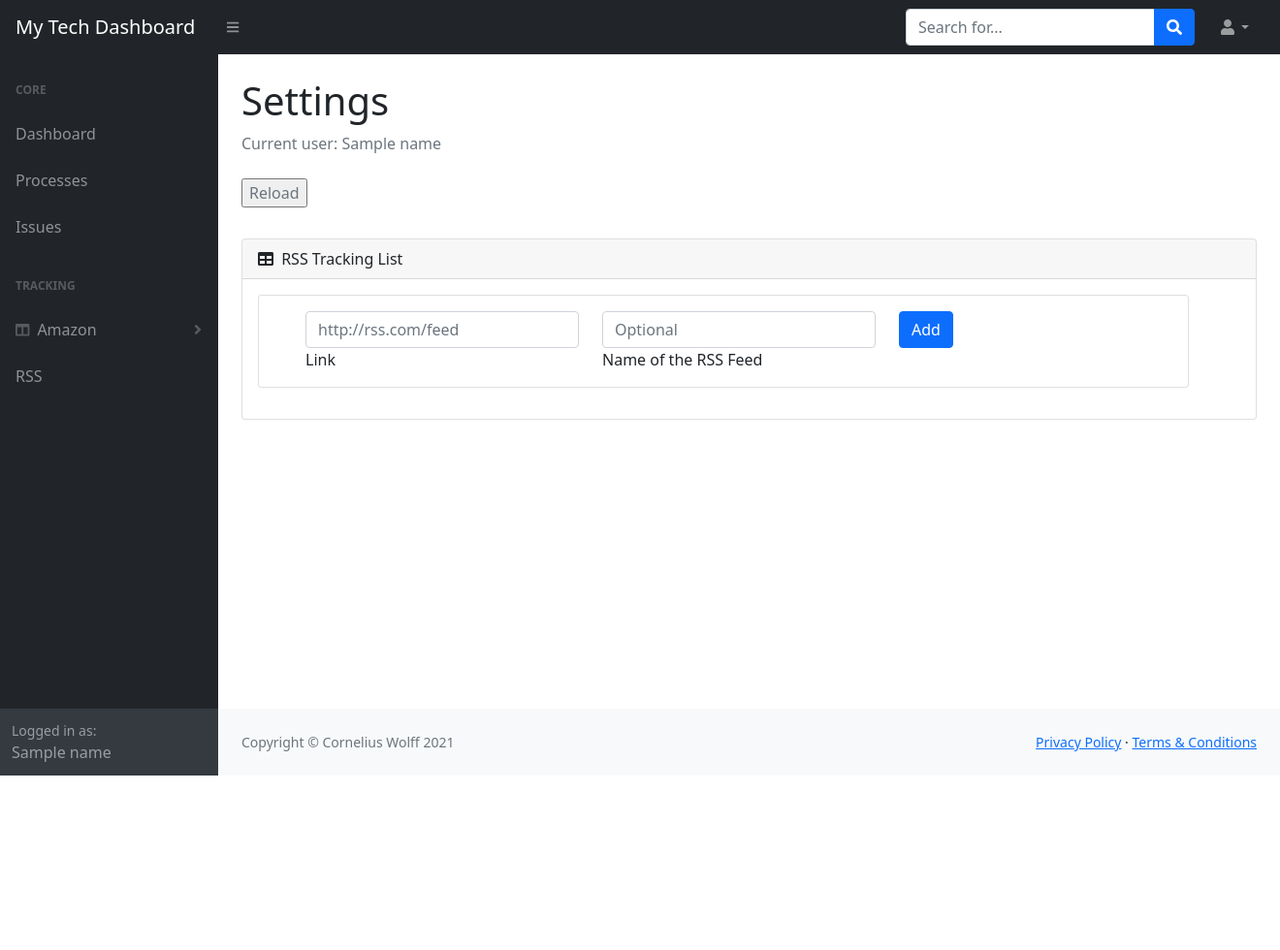
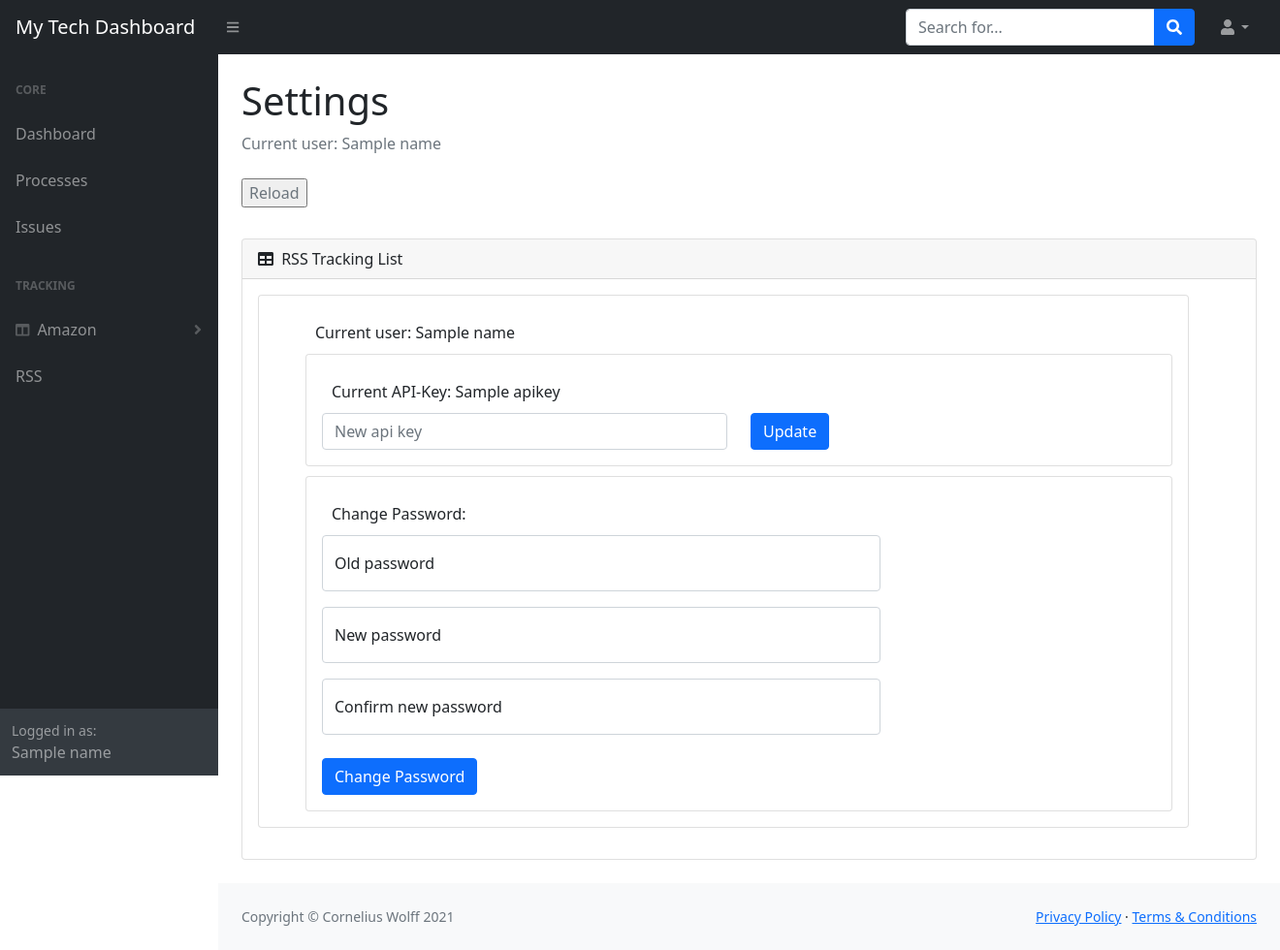
Before and after one commit to cowolff/Telegram_Tech_News, a Flask app: template templates/settings.html in a window 1320 px wide. Shown: the whole page at 97% size. Before the commit the page ends 800 px from the top, so only its background shows below. Run offline with Flask 2, Linux system fonts and the light colour scheme; the template is opened without the code that fills it: most values are stand-ins (such as "Sample title", 1, 10 or a date in 2020); some libraries are stand-ins or nearby versions.

Commit message:
Added update forms - settings.html
Added the necessary update forms in the settings.html for changing the API-Key and the password of the user. The functionality on the server side is not yet implemented.

```diff
--- a/templates/settings.html
+++ b/templates/settings.html
@@ -142,17 +142,52 @@
                                 <ol class="card" style="width: 60rem;">
                                     <div class="card-body">
                                         <form>
-                                            <div class="row">
-                                                <div class="col">
-                                                    <input type="text" id="linkRSS" class="form-control" name="linkRSSField" placeholder="http://rss.com/feed">
-                                                    <label for="linkRSS">Link</label>
+                                            <div style="margin: 10px">
+                                                <a>Current user: {{ name }}</a>
+                                            </div>
+                                            <div class="card">
+                                                <div class="card-body">
+                                                    <div style="margin: 10px">
+                                                        <a>Current API-Key: {{ APIKey }}</a>
+                                                    </div>
+                                                    <div class="row">
+                                                            <div class="col">
+                                                                <input type="text" id="apiKey" class="form-control"
+                                                                    name="apiKeyInput" placeholder="New api key">
+                                                            </div>
+                                                            <div class="col">
+                                                                <input class="btn btn-primary" name="APIKey"
+                                                                    type="submit" value="Update"></input>
+                                                            </div>
+                                                    </div>
                                                 </div>
-                                                <div class="col">
-                                                    <input type="text" id="RSSName" class="form-control" name="nameRSSField" placeholder="Optional">
-                                                    <label for="RSSName">Name of the RSS Feed</label>
-                                                </div>
-                                                <div class="col">
-                                                    <input class="btn btn-primary" name="RSSAdd" type="submit" value="Add"></input>
+                                            </div>
+                                            <div class="card" style="margin-top: 10px">
+                                                <div class="card-body">
+                                                    <div style="margin: 10px">
+                                                        <a>Change Password:</a>
+                                                    </div>
+                                                    <div class="form-floating mb-3" style="width: 60rem;">
+                                                        <input class="form-control" id="oldPassword" type="password"
+                                                            placeholder="Password" name="password" value="{{
+                                                        request.form.password }}" style="width: 60%;"/>
+                                                        <label for="oldPassword">Old password</label>
+                                                    </div>
+                                                    <div class="form-floating mb-3" style="width: 60rem;">
+                                                        <input class="form-control" id="newPassword" type="password"
+                                                            placeholder="New Password" name="password" value="{{
+                                                        request.form.password }}" style="width: 60%;"/>
+                                                        <label for="newPassword">New password</label>
+                                                    </div>
+                                                    <div class="form-floating mb-3" style="width: 60rem;">
+                                                        <input class="form-control" id="newPasswordConfirm" type="password"
+                                                            placeholder="Password" name="password" value="{{
+                                                        request.form.password }}" style="width: 60%;"/>
+                                                        <label for="oldPassword">Confirm new password</label>
+                                                    </div>
+                                                    <div class="d-flex align-items-center justify-content-between mt-4 mb-0">
+                                                        <input class="btn btn-primary" type="submit" value="Change Password"></input>
+                                                    </div>
                                                 </div>
                                             </div>
                                         </form>
```
